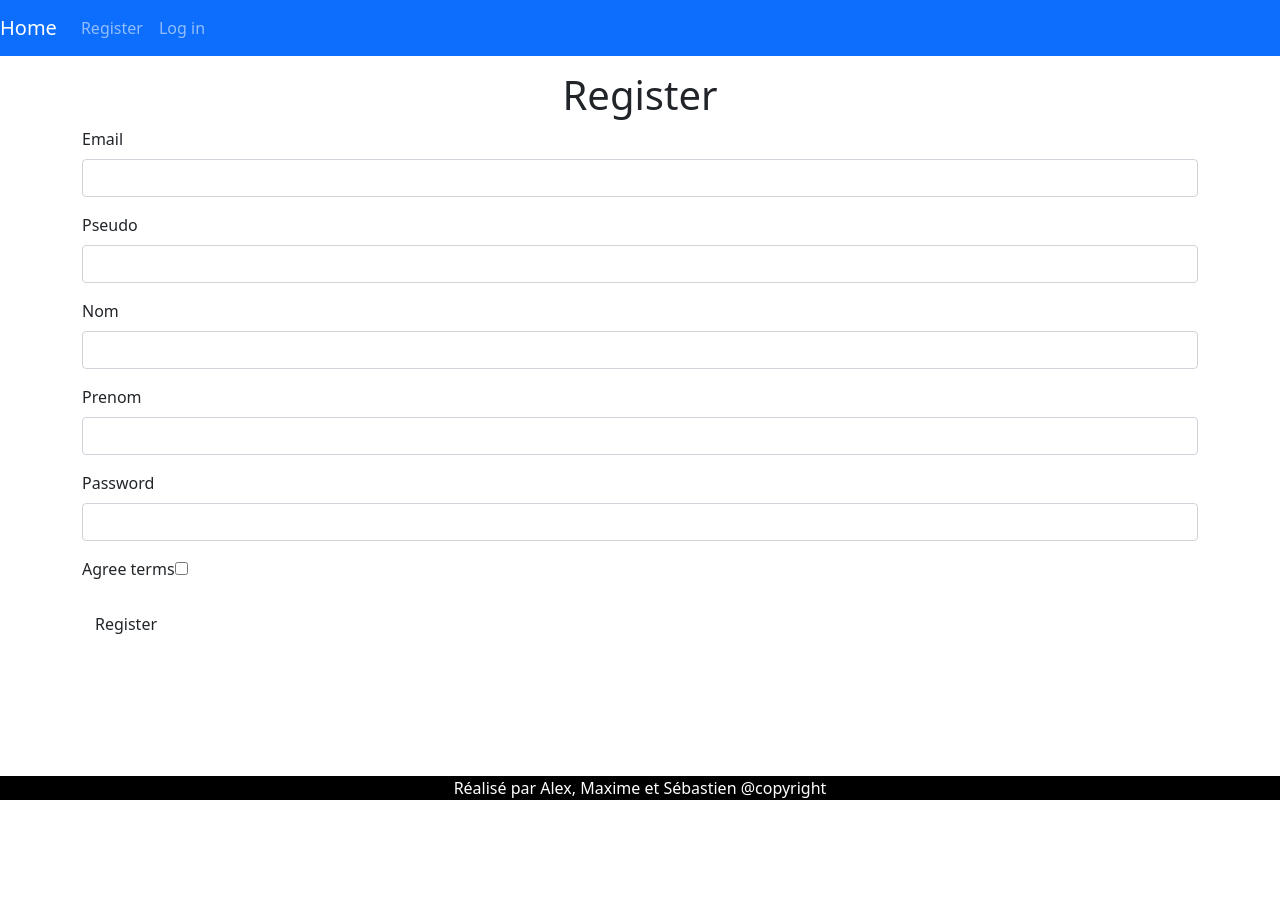
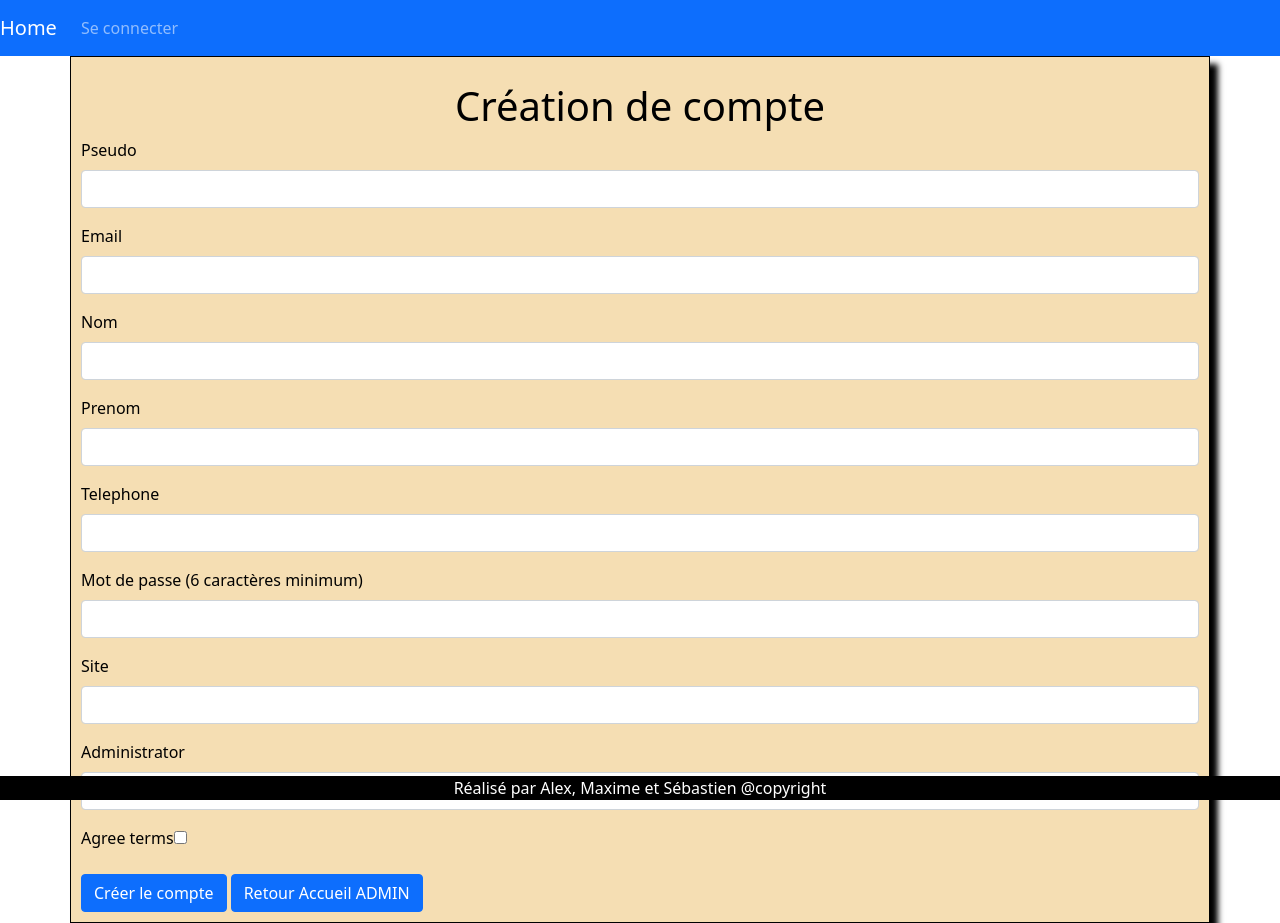
Before and after one commit to AlexandruC0909/Sortie, a Symfony app: template templates/registration/register.html.twig in a window 1280 px wide. Before the commit the page ends 800 px from the top, so only its background shows below. Run offline with Twig, Linux system fonts and the light colour scheme; the template is opened without the code that fills it, so the values that code supplies are empty; form fields are guessed from the names that the template uses; some libraries are stand-ins or nearby versions.

Commit message:
Ajout champ admin à l'inscription + mise en page inscription + ajout bouton retour à l'accueil admin

```diff
--- a/public/resources/css/style.css
+++ b/public/resources/css/style.css
@@ -21,6 +21,20 @@ h1 {
     text-align: center;
     margin-top: 15px;
 }
+#inscription
+{
+    padding: 10px;
+    flex: 1;
+    background-color: wheat;
+    color: black;
+    border: 0.1em solid;
+    box-shadow: 8px 8px 6px black;
+}
+#btn1
+{
+    text-decoration: none;
+    color: white;
+}
 /*****************************************************************************
 **************                    footer                             *********
 *****************************************************************************/
--- a/templates/inc/nav.html.twig
+++ b/templates/inc/nav.html.twig
@@ -25,11 +25,11 @@
                 </li>
 
             {% else %}
+               {#<li class="nav-item active">
+                    <a class="nav-link" href="{{ path('app_register') }}">Register</a>
+                </li> #}
                 <li class="nav-item active">
-                    <a class="nav-link" href="{{ path('app_register') }}">Register</a>
-                </li>
-                <li class="nav-item active">
-                    <a class="nav-link" href="#">Log in</a>
+                    <a class="nav-link" href="{{ path('app_login') }}">Se connecter</a>
                 </li>
 
             {% endif %}
--- a/templates/registration/register.html.twig
+++ b/templates/registration/register.html.twig
@@ -1,28 +1,39 @@
 {% extends 'base.html.twig' %}
 
-{% block title %}Register{% endblock %}
+{% block title %}Inscription{% endblock %}
 
 {% block body %}
-    <div class="container">
+    <div class="container" id="inscription">
         <div class="row">
             <div class="col">
                 {% for flashError in app.flashes('verify_email_error') %}
                     <div class="alert alert-danger" role="alert">{{ flashError }}</div>
                 {% endfor %}
 
-                <h1>Register</h1>
+                <h1>Création de compte</h1>
 
                 {{ form_start(registrationForm) }}
+
+                {{ form_row(registrationForm.pseudo) }}
                 {{ form_row(registrationForm.email) }}
-                {{ form_row(registrationForm.pseudo) }}
                 {{ form_row(registrationForm.nom) }}
                 {{ form_row(registrationForm.prenom) }}
+                {{ form_row(registrationForm.telephone) }}
+
                 {{ form_row(registrationForm.plainPassword, {
-                    label: 'Password'
+                    label: 'Mot de passe (6 caractères minimum)'
                 }) }}
+                {{ form_row(registrationForm.site) }}
+                {{ form_row(registrationForm.administrator) }}
                 {{ form_row(registrationForm.agreeTerms) }}
 
-                <button type="submit" class="btn">Register</button>
+                <div class="d-grid gap-2 d-md-block">
+                    <button type="submit" class="btn btn-primary">Créer le compte</button>
+                    <button type="button" class="btn btn-primary">
+                        <a id="btn1" href="{{ path('administrator_administrator') }}">Retour Accueil ADMIN</a>
+                    </button>
+                </div>
+
                 {{ form_end(registrationForm) }}
 
             </div>
```
Also changed, not shown: src/Form/RegistrationFormType.php (+27 -20 lines), 1 other file.
